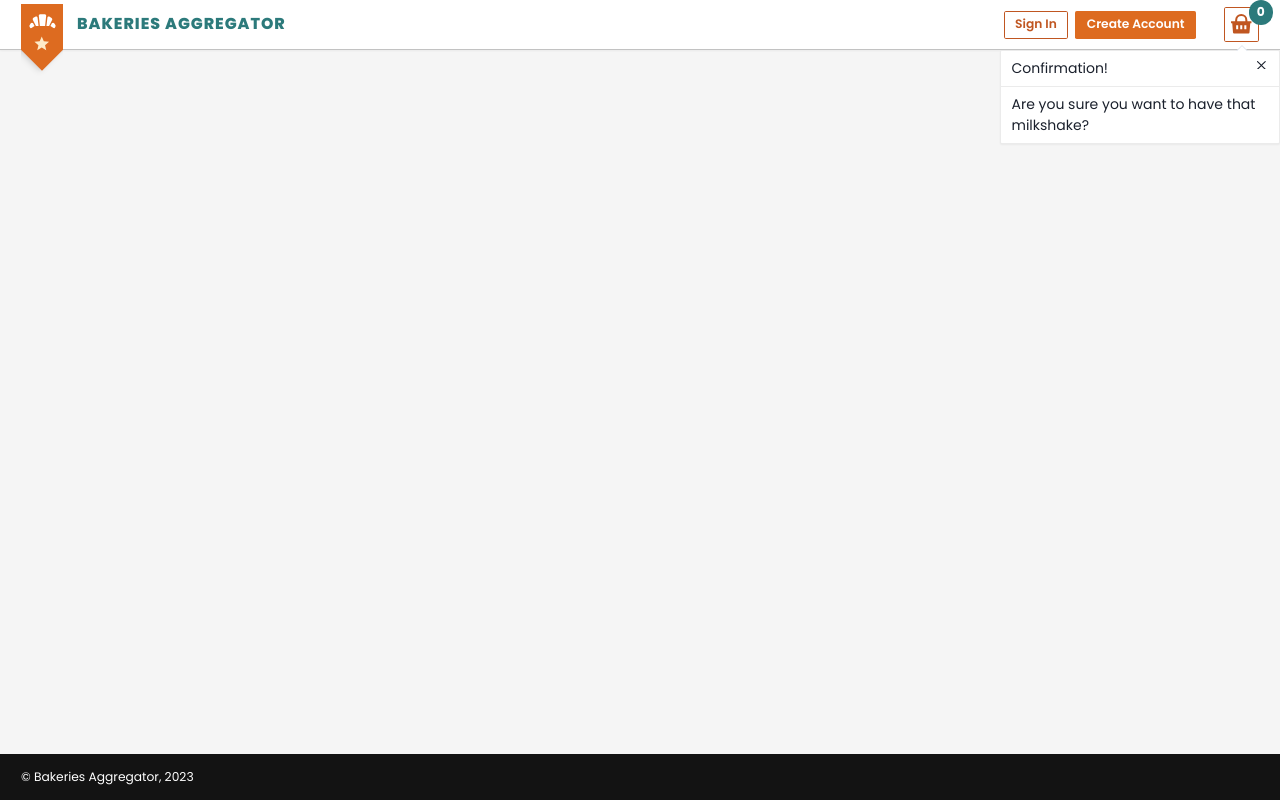
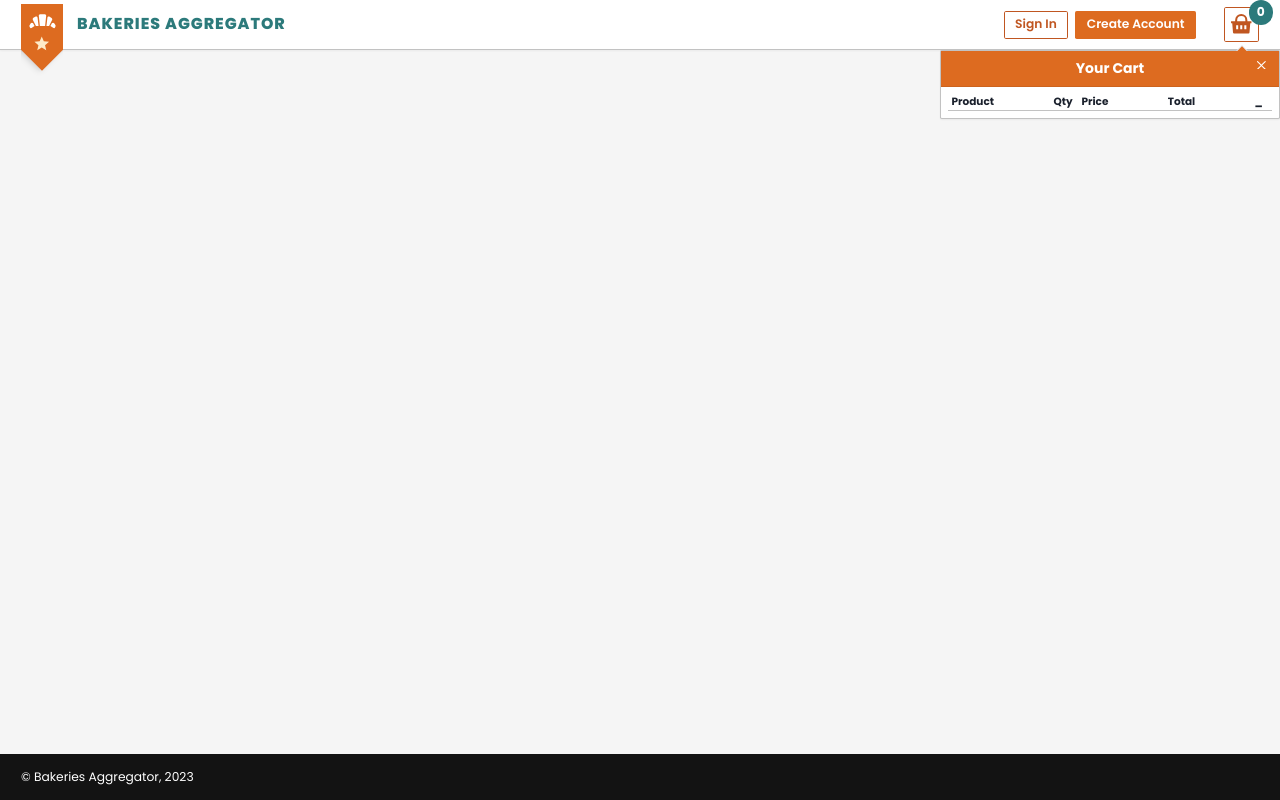
Before and after one commit to eghorus/bakeries-aggregator-nextjs, a Next.js app: page /my-orders in a window 1280 px wide. Both pictures are taken after a click on the button "Open shopping cart". Built offline with nearby package versions, Linux system fonts and the light colour scheme.

Commit message:
Add cart component

```diff
--- a/components/bakery-view/product-card.tsx
+++ b/components/bakery-view/product-card.tsx
@@ -16,7 +16,7 @@ const ProductCard = ({ product }: ProductCardProps) => {
     <Flex
       flexDirection="column"
       justifyContent="flex-start"
-      w="150px"
+      w="170px"
       overflow="hidden"
       border="2px"
       borderColor="blackAlpha.200"
@@ -28,7 +28,7 @@ const ProductCard = ({ product }: ProductCardProps) => {
         borderColor: "secondary.600",
       }}
     >
-      <Box position="relative" w="150px" h="150px">
+      <Box position="relative" w="170px" h="170px">
         <Image src={imageUrl} alt={title} fill style={{ objectFit: "cover" }} />
       </Box>
       <Flex flexGrow="1" flexDirection="column" justifyContent="space-between" gap="2" p="2">
--- a/components/bakery-view/products-category.tsx
+++ b/components/bakery-view/products-category.tsx
@@ -13,7 +13,7 @@ const ProductsCategory = ({ title, products }: ProductsCategoryProps) => {
       <Heading as="h4" size="h5" px="4" py="2" bgColor="gray.200">
         {title}
       </Heading>
-      <Grid gridTemplateColumns="repeat(auto-fill, minmax(10rem, 1fr))" gap="6" p="4">
+      <Grid gridTemplateColumns="repeat(auto-fill, minmax(170px, 1fr))" gap="6" p="4">
         {products.map((p, i) => (
           <ProductCard key={i} product={p} />
         ))}
--- /dev/null
+++ b/components/cart/cart-item.tsx
@@ -0,0 +1,40 @@
+import { Icon, IconButton, chakra } from "@chakra-ui/react";
+import { RiCloseFill } from "react-icons/ri";
+import { CartProduct } from "@/models/CartProduct";
+
+type CartItemProps = {
+  product: CartProduct;
+};
+
+const CartItem = ({ product }: CartItemProps) => {
+  const { category, id, image, price, quantity, title } = product;
+
+  return (
+    <>
+      <chakra.span borderBottom="1px" borderBottomColor="blackAlpha.200" px="1" py="1" fontWeight="medium">
+        {title}
+      </chakra.span>
+      <chakra.span borderBottom="1px" borderBottomColor="blackAlpha.200" px="1" py="1">
+        {quantity}
+      </chakra.span>
+      <chakra.span borderBottom="1px" borderBottomColor="blackAlpha.200" px="1" py="1">
+        {price}
+      </chakra.span>
+      <chakra.span borderBottom="1px" borderBottomColor="blackAlpha.200" px="1" py="1" fontWeight="medium">
+        200000
+      </chakra.span>
+      <chakra.span borderBottom="1px" borderBottomColor="blackAlpha.200" px="1" py="1" fontWeight="medium">
+        <IconButton
+          aria-label="Remove from cart"
+          colorScheme="red"
+          size="xs"
+          variant="ghost"
+          icon={<Icon as={RiCloseFill} />}
+          fontSize="md"
+        />
+      </chakra.span>
+    </>
+  );
+};
+
+export default CartItem;
--- /dev/null
+++ b/components/cart/cart.tsx
@@ -0,0 +1,95 @@
+import { useContext } from "react";
+import {
+  Box,
+  chakra,
+  Flex,
+  Grid,
+  Icon,
+  IconButton,
+  Popover,
+  PopoverArrow,
+  PopoverBody,
+  PopoverCloseButton,
+  PopoverContent,
+  PopoverHeader,
+  PopoverTrigger,
+} from "@chakra-ui/react";
+import { RiShoppingBasketFill } from "react-icons/ri";
+import { CartContext } from "@/store/cart-context";
+import CartItem from "./cart-item";
+
+const Cart = () => {
+  const { products } = useContext(CartContext);
+  const cartProductsCount = Object.keys(products).length;
+
+  return (
+    <Popover>
+      <PopoverTrigger>
+        <Box position="relative">
+          <IconButton
+            aria-label="Open shopping cart"
+            variant="outline"
+            icon={<Icon as={RiShoppingBasketFill} boxSize="7" />}
+          />
+          <Flex
+            justifyContent="center"
+            alignItems="center"
+            position="absolute"
+            top="-2"
+            right="-4"
+            boxSize="7"
+            bgColor="secondary.600"
+            borderRadius="full"
+            color="white"
+            fontSize="sm"
+            fontWeight="bold"
+          >
+            {cartProductsCount}
+          </Flex>
+        </Box>
+      </PopoverTrigger>
+
+      <PopoverContent w={{ base: "320px", sm: "340px" }} border="1px" borderColor="blackAlpha.400">
+        <PopoverArrow bgColor="primary.500" />
+        <PopoverCloseButton color="white" />
+
+        <PopoverHeader bgColor="primary.500" color="white" fontWeight="bold" textAlign="center">
+          Your Cart
+        </PopoverHeader>
+
+        <PopoverBody maxH="70vh" overflow="auto" p="2" fontSize="sm">
+          <Grid
+            gridTemplateColumns="auto 2rem minmax(2rem, auto) minmax(2rem, auto) 1.5rem"
+            alignItems="end"
+            rowGap="2"
+            listStyleType="none"
+          >
+            <>
+              <chakra.span borderBottom="1px" borderColor="blackAlpha.400" px="1" fontSize="xs" fontWeight="bold">
+                Product
+              </chakra.span>
+              <chakra.span borderBottom="1px" borderColor="blackAlpha.400" px="1" fontSize="xs" fontWeight="bold">
+                Qty
+              </chakra.span>
+              <chakra.span borderBottom="1px" borderColor="blackAlpha.400" px="1" fontSize="xs" fontWeight="bold">
+                Price
+              </chakra.span>
+              <chakra.span borderBottom="1px" borderColor="blackAlpha.400" px="1" fontSize="xs" fontWeight="bold">
+                Total
+              </chakra.span>
+              <chakra.span borderBottom="1px" borderColor="blackAlpha.400" px="1" fontSize="xs" fontWeight="bold">
+                _
+              </chakra.span>
+
+              {Object.keys(products).map((k) => (
+                <CartItem key={products[k].id} product={products[k]} />
+              ))}
+            </>
+          </Grid>
+        </PopoverBody>
+      </PopoverContent>
+    </Popover>
+  );
+};
+
+export default Cart;
--- a/components/layout/header.tsx
+++ b/components/layout/header.tsx
@@ -1,35 +1,18 @@
-import { useContext } from "react";
-import {
-  Box,
-  Flex,
-  Icon,
-  IconButton,
-  Popover,
-  PopoverArrow,
-  PopoverBody,
-  PopoverCloseButton,
-  PopoverContent,
-  PopoverHeader,
-  PopoverTrigger,
-  chakra,
-  useDisclosure,
-} from "@chakra-ui/react";
-import { RiMenuFoldLine, RiShoppingBasketFill } from "react-icons/ri";
-import { CartContext } from "@/store/cart-context";
+import { Box, Icon, IconButton, chakra, useDisclosure } from "@chakra-ui/react";
+import { RiMenuFoldLine } from "react-icons/ri";
 import Logo from "./logo";
 import HeaderNavigationItems from "./header-navigation-items";
+import Cart from "../cart/cart";
 import SideDrawer from "./side-drawer/side-drawer";
 
 const Header = () => {
-  const { isOpen, onOpen, onClose } = useDisclosure();
-  const { products } = useContext(CartContext);
-  const cartProductsCount = Object.keys(products).length;
+  const { isOpen: isSideDrawerOpen, onOpen: onSideDrawerOpen, onClose: onSideDrawerClose } = useDisclosure();
 
   return (
     <chakra.header
       position="sticky"
       top="0"
-      zIndex="10"
+      zIndex="1"
       w="full"
       boxShadow="sm"
       borderBottom="1px"
@@ -44,38 +27,7 @@ const Header = () => {
           <HeaderNavigationItems />
         </Box>
 
-        <Popover>
-          <PopoverTrigger>
-            <Box position="relative">
-              <IconButton
-                aria-label="Open shopping cart"
-                variant="outline"
-                icon={<Icon as={RiShoppingBasketFill} boxSize="7" />}
-              />
-              <Flex
-                justifyContent="center"
-                alignItems="center"
-                position="absolute"
-                top="-2"
-                right="-4"
-                boxSize="7"
-                bgColor="secondary.600"
-                borderRadius="full"
-                color="white"
-                fontSize="sm"
-                fontWeight="bold"
-              >
-                {cartProductsCount}
-              </Flex>
-            </Box>
-          </PopoverTrigger>
-          <PopoverContent>
-            <PopoverArrow />
-            <PopoverCloseButton />
-            <PopoverHeader>Confirmation!</PopoverHeader>
-            <PopoverBody>Are you sure you want to have that milkshake?</PopoverBody>
-          </PopoverContent>
-        </Popover>
+        <Cart />
 
         <IconButton
           aria-label="Open primary navigation menu"
@@ -83,11 +35,11 @@ const Header = () => {
           size="sm"
           display={{ md: "none" }}
           p="1"
-          onClick={onOpen}
+          onClick={onSideDrawerOpen}
         />
       </chakra.nav>
 
-      <SideDrawer isOpen={isOpen} onClose={onClose} />
+      <SideDrawer isOpen={isSideDrawerOpen} onClose={onSideDrawerClose} />
     </chakra.header>
   );
 };
```
Also changed, not shown: components/bakery-view/add-to-cart-button.tsx (+7 -7 lines), components/cart.tsx (deleted, +0 -7 lines).
